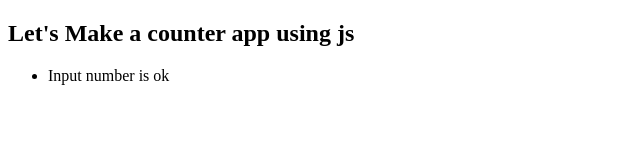
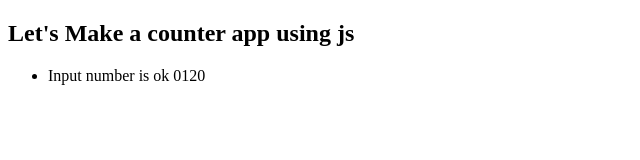
Before and after one commit to developer-shourav/counter, a plain HTML site: page index.html in a window 1280 px wide. Shown: the full height of the page, 0-640 px from the left. Drawn offline with Linux system fonts and the light colour scheme.

Commit message:
auto publish 1697383554051

```diff
--- a/index.html
+++ b/index.html
@@ -16,7 +16,7 @@
 <div id="app">
     <h2>Let's Make a counter app using js</h2>
     <ul>
-    <li>Input number is ok</li>
+    <li>Input number is ok 0120</li>
     </ul>
 
 
```
